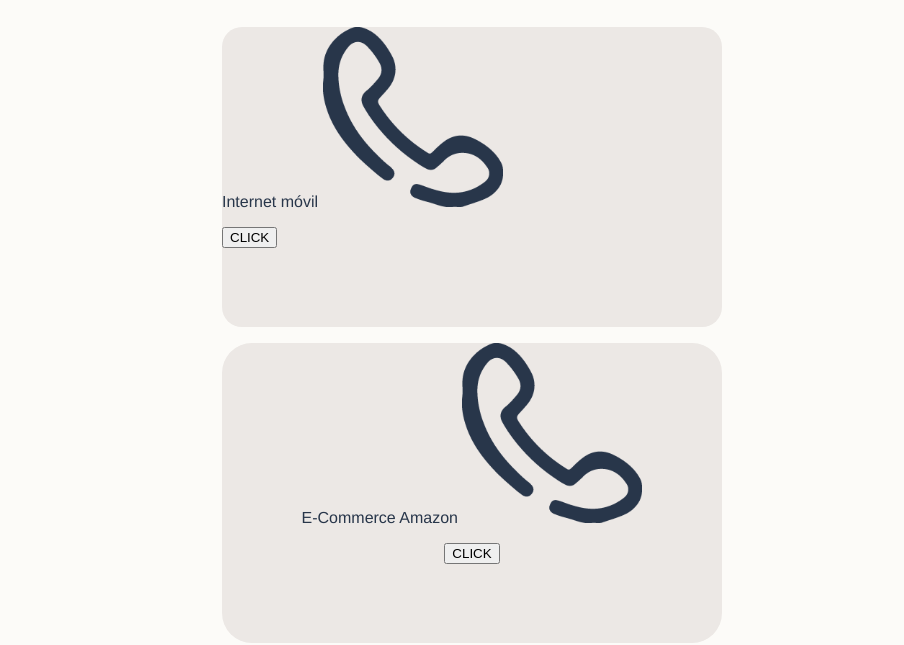
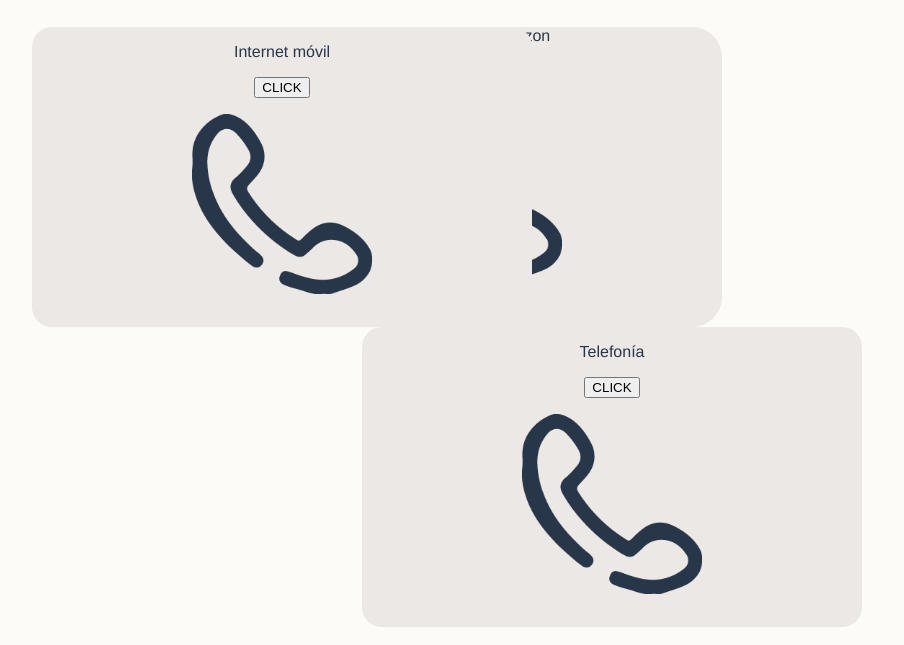
Before and after one commit to pensamientovisual/grupo1-2021-2, a plain HTML site: page E3.html in a window 1280 px wide. Shown: the part 155-800 px from the top of the page, without its empty margins (168-1072 px from the left). Drawn offline with nearby package versions, Linux system fonts and the light colour scheme.

Commit message:
ordenando

```diff
--- a/E3.html
+++ b/E3.html
@@ -7,6 +7,7 @@
     <link rel="stylesheet" href="e2.css">
 
     <script src="https://cdn.jsdelivr.net/npm/chart.js@latest/dist/Chart.min.js"></script>
+    <script type="text/javascript" src="extras.js"></script>
     <title>D3n't</title>
 </head>
 
@@ -27,30 +28,36 @@
             <div class="internet">
 
                 <div>
-                    <p class="i1">Internet móvil<a rel="import">  <!-- AGREGAR GRÁFICO RESUMEN --> <img class="foto1" src="icono 5-01.png" width="180"/></a> </p>
+                    <p class="i1">Internet móvil</p>
+                    <button id="boton1" class="boton-rating" onclick="boton1()" >CLICK</button>
+                    <p class="i1"><a rel="import">  <!-- AGREGAR GRÁFICO RESUMEN --> <img class="foto1" src="icono 5-01.png" width="180"/></a> </p>
                 </div>
             </div>
-            <button id="boton1" class="boton-rating" onclick="boton1()" >CLICK</button>
+
         </div>
 
         <div class="i2">
             <div class="comercio">
 
                 <div>
-                    <p class="i2">E-Commerce Amazon<a rel="import">  <!-- AGREGAR GRÁFICO RESUMEN --> <img class="foto1" src="icono 5-01.png" width="180"/></a> </p>
+                    <p class="i2">E-Commerce Amazon </p>
+                    <button id="boton2" class="boton-rating" onclick="boton2()" >CLICK</button>
+                    <p class="i2"><a rel="import">  <!-- AGREGAR GRÁFICO RESUMEN --> <img class="foto1" src="icono 5-01.png" width="180"/></a> </p>
                 </div>
             </div>
-            <button id="boton2" class="boton-rating" onclick="boton2()" >CLICK</button>
+
         </div>
 
         <div class="i3">
             <div class="telefonia">
 
                 <div>
-                    <p class="i3">Telefonía<a rel="import">  <!-- AGREGAR GRÁFICO RESUMEN --> <img class="foto1" src="icono 5-01.png" width="180"/></a> </p>
+                    <p class="i3">Telefonía </p>
+                    <button id="boton3" class="boton-rating" onclick="boton3()" >CLICK</button>
+                    <p class="i3"><a rel="import">  <!-- AGREGAR GRÁFICO RESUMEN --> <img class="foto1" src="icono 5-01.png" width="180"/></a> </p>
                 </div>
             </div>
-            <button id="boton3" class="boton-rating" onclick="boton3()" >CLICK</button>
+
         </div>
 
         <div class="svg-container">
--- a/e2.css
+++ b/e2.css
@@ -62,22 +62,26 @@
   margin: 20px;
 }
 
-div.i3 {
-  border-radius: 20px;
-  background-color: #ece8e5;
-  margin: auto;
-  margin-right: 50px;
-  height: 300px;
-  width: 500px;
-}
-div.i1 {
+div.internet{
+  position: absolute;
+  left: 200px;
   border-radius: 20px;
   background-color: #ece8e5;
   margin: auto;
   height: 300px;
   width: 500px;
+  text-align: center;
+
 }
-div.i2 {
+div.internet:hover {
+  background-color: #db6e6e;
+  margin: auto;
+}
+
+
+div.comercio{
+  position: center;
+  left: 600px;
   border-radius: 30px;
   background-color: #ece8e5;
   margin: auto;
@@ -87,23 +91,36 @@
   text-align: center;
 }
 
+div.comercio:hover {
+  background-color: #fdd584;
+  text-align: auto;
+}
+
+div.telefonia{
+  position: absolute;
+  right: 200px;
+  border-radius: 20px;
+  background-color: #ece8e5;
+  margin: auto;
+  margin-right: 50px;
+  height: 300px;
+  width: 500px;
+  text-align: center;
+}
+
+div.telefonia:hover {
+  background-color: #9fc8da;
+  margin: auto;
+  margin-right: 50px;
+}
+
 div.tele {
   transform: scale(0.8);
 }
 
-div.i3:hover {
-  background-color: #9fc8da;
-  margin: auto;
-  margin-right: 50px;
-}
-div.i1:hover {
-  background-color: #db6e6e;
-  margin: auto;
-}
-div.i2:hover {
-  background-color: #fdd584;
-  text-align: auto;
-}
+
+
+
 div.titulotelefonia {
   transform: scale(1.2);
   border-radius: 20px;
```
